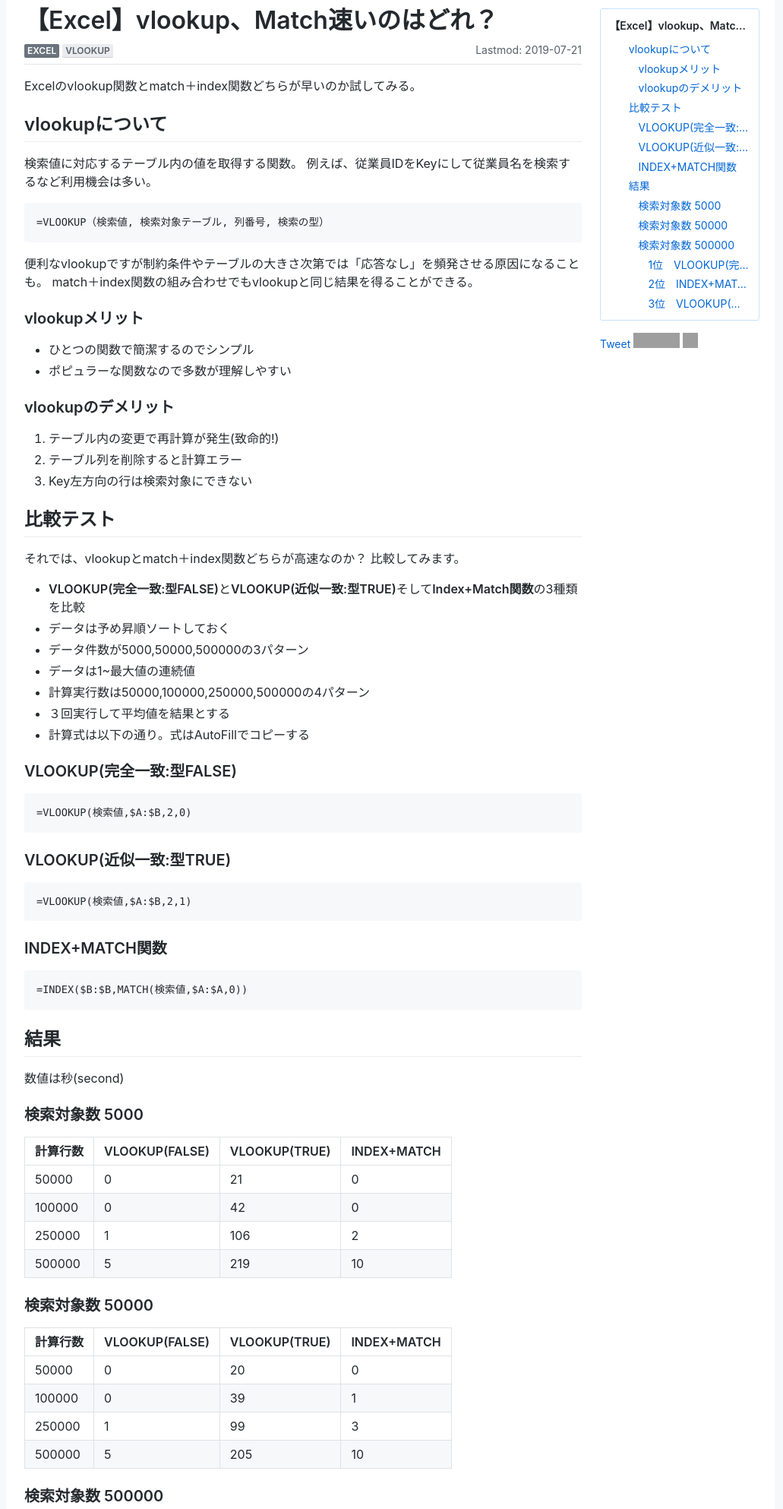
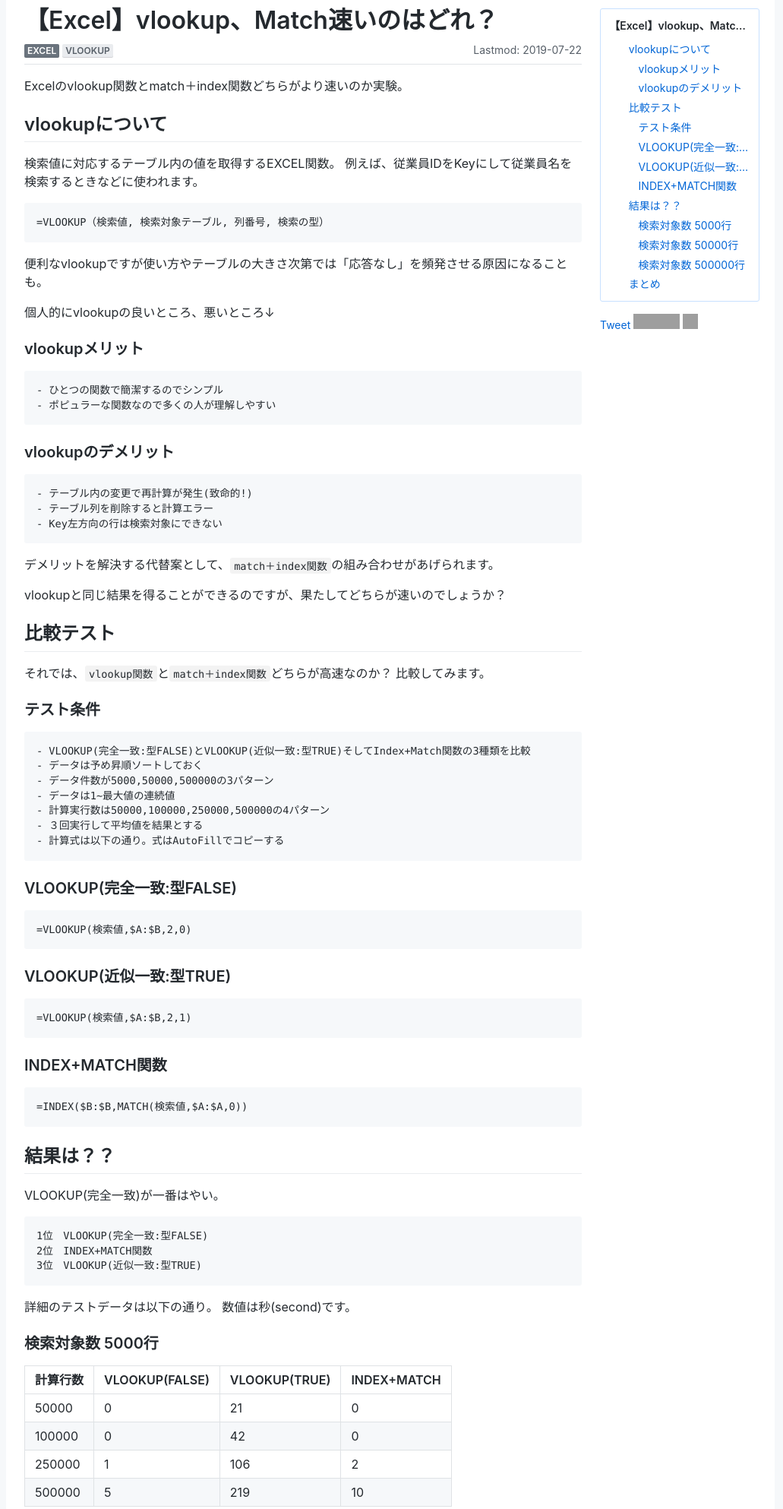
Before and after one commit to YasSuzuki/YasSuzuki.github.io, a plain HTML site: page posts/excelvlookup/index.html in a window 1280 px wide. Shown: the part 50-2036 px from the top of the page at 76% size, without its empty margins (126-1157 px from the left). Drawn offline with nearby package versions, Linux system fonts and the light colour scheme; some packages are replaced by stand-ins of ours; grey boxes are pictures that could not be loaded; a script that the page names is missing.

Commit message:
rebuilding site Mon Jul 22 23:46:36 JST 2019

```diff
--- a/categories/excel/index.xml
+++ b/categories/excel/index.xml
@@ -18,7 +18,7 @@
       <pubDate>Sun, 14 Jul 2019 19:01:15 +0900</pubDate>
 
       <guid>https://yassuzuki.github.io/posts/excelvlookup/</guid>
-      <description>Excelのvlookup関数とmatch＋index関数どちらが早いのか試してみる。 vlookupについて 検索値に対応するテーブル内の値を</description>
+      <description>Excelのvlookup関数とmatch＋index関数どちらがより速いのか実験。 vlookupについて 検索値に対応するテーブル内の値を取</description>
     </item>
 
   </channel>
--- a/index.xml
+++ b/index.xml
@@ -45,7 +45,7 @@
       <pubDate>Sun, 14 Jul 2019 19:01:15 +0900</pubDate>
 
       <guid>https://yassuzuki.github.io/posts/excelvlookup/</guid>
-      <description>Excelのvlookup関数とmatch＋index関数どちらが早いのか試してみる。 vlookupについて 検索値に対応するテーブル内の値を</description>
+      <description>Excelのvlookup関数とmatch＋index関数どちらがより速いのか実験。 vlookupについて 検索値に対応するテーブル内の値を取</description>
     </item>
 
   </channel>
--- a/posts/excelvlookup/index.html
+++ b/posts/excelvlookup/index.html
@@ -24,7 +24,7 @@ if (!doNotTrack) {
     </title>
 
 
-    <meta name="description" property="og:description" content="Excelのvlookup関数とmatch＋index関数どちらが早いのか試してみる。 vlookupについて 検索値に対応するテーブル内の値を|Describe what your web page is about">
+    <meta name="description" property="og:description" content="Excelのvlookup関数とmatch＋index関数どちらがより速いのか実験。 vlookupについて 検索値に対応するテーブル内の値を取|Describe what your web page is about">
 
 
     <meta name="apple-mobile-web-app-title" content="営業と効率化についてのnote">
@@ -40,7 +40,7 @@ if (!doNotTrack) {
     <meta name="twitter:site" content="@your_twitter_id">
     <meta name="twitter:creator" content="@your_twitter_id">
     <meta name="twitter:title" content="【Excel】vlookup、Match速いのはどれ？ | 営業と効率化についてのnote">
-    <meta name="twitter:description" content="Excelのvlookup関数とmatch＋index関数どちらが早いのか試してみる。 vlookupについて 検索値に対応するテーブル内の値を|Describe what your web page is about">
+    <meta name="twitter:description" content="Excelのvlookup関数とmatch＋index関数どちらがより速いのか実験。 vlookupについて 検索値に対応するテーブル内の値を取|Describe what your web page is about">
     <meta name="twitter:image" content="https://yassuzuki.github.io/twitter-card.png">
 
 
@@ -91,9 +91,9 @@ if (!doNotTrack) {
 
 
     <div class="float-md-right">
-      <span title="Lastmod: 2019-07-21. Published at: 2019-07-14.">
+      <span title="Lastmod: 2019-07-22. Published at: 2019-07-14.">
 
-          Lastmod: 2019-07-21
+          Lastmod: 2019-07-22
 
       </span>
     </div>
@@ -105,48 +105,52 @@ if (!doNotTrack) {
   <section class="pb-6 mb-3 border-bottom">
 
 
-<p>Excelのvlookup関数とmatch＋index関数どちらが早いのか試してみる。</p>
+<p>Excelのvlookup関数とmatch＋index関数どちらがより速いのか実験。</p>
 
 <h2 id="vlookupについて">vlookupについて</h2>
 
-<p>検索値に対応するテーブル内の値を取得する関数。
-例えば、従業員IDをKeyにして従業員名を検索するなど利用機会は多い。</p>
+<p>検索値に対応するテーブル内の値を取得するEXCEL関数。
+例えば、従業員IDをKeyにして従業員名を検索するときなどに使われます。</p>
 
 <pre><code>=VLOOKUP（検索値, 検索対象テーブル, 列番号, 検索の型）
 </code></pre>
 
-<p>便利なvlookupですが制約条件やテーブルの大きさ次第では「応答なし」を頻発させる原因になることも。
-match＋index関数の組み合わせでもvlookupと同じ結果を得ることができる。</p>
+<p>便利なvlookupですが使い方やテーブルの大きさ次第では「応答なし」を頻発させる原因になることも。</p>
+
+<p>個人的にvlookupの良いところ、悪いところ↓</p>
 
 <h3 id="vlookupメリット">vlookupメリット</h3>
 
-<ul>
-<li>ひとつの関数で簡潔するのでシンプル</li>
-<li>ポピュラーな関数なので多数が理解しやすい</li>
-</ul>
+<pre><code>- ひとつの関数で簡潔するのでシンプル
+- ポピュラーな関数なので多くの人が理解しやすい
+</code></pre>
 
 <h3 id="vlookupのデメリット">vlookupのデメリット</h3>
 
-<ol>
-<li>テーブル内の変更で再計算が発生(致命的!)</li>
-<li>テーブル列を削除すると計算エラー</li>
-<li>Key左方向の行は検索対象にできない</li>
-</ol>
+<pre><code>- テーブル内の変更で再計算が発生(致命的!)
+- テーブル列を削除すると計算エラー
+- Key左方向の行は検索対象にできない
+</code></pre>
+
+<p>デメリットを解決する代替案として、<code>match＋index関数</code>の組み合わせがあげられます。</p>
+
+<p>vlookupと同じ結果を得ることができるのですが、果たしてどちらが速いのでしょうか？</p>
 
 <h2 id="比較テスト">比較テスト</h2>
 
-<p>それでは、vlookupとmatch＋index関数どちらが高速なのか？
+<p>それでは、<code>vlookup関数</code>と<code>match＋index関数</code>どちらが高速なのか？
 比較してみます。</p>
 
-<ul>
-<li><strong>VLOOKUP(完全一致:型FALSE)</strong>と<strong>VLOOKUP(近似一致:型TRUE)</strong>そして<strong>Index+Match関数</strong>の3種類を比較</li>
-<li>データは予め昇順ソートしておく</li>
-<li>データ件数が5000,50000,500000の3パターン</li>
-<li>データは1~最大値の連続値</li>
-<li>計算実行数は50000,100000,250000,500000の4パターン</li>
-<li>３回実行して平均値を結果とする</li>
-<li>計算式は以下の通り。式はAutoFillでコピーする</li>
-</ul>
+<h3 id="テスト条件">テスト条件</h3>
+
+<pre><code>- VLOOKUP(完全一致:型FALSE)とVLOOKUP(近似一致:型TRUE)そしてIndex+Match関数の3種類を比較
+- データは予め昇順ソートしておく
+- データ件数が5000,50000,500000の3パターン
+- データは1~最大値の連続値
+- 計算実行数は50000,100000,250000,500000の4パターン
+- ３回実行して平均値を結果とする
+- 計算式は以下の通り。式はAutoFillでコピーする
+</code></pre>
 
 <h3 id="vlookup-完全一致-型false">VLOOKUP(完全一致:型FALSE)</h3>
 
@@ -163,11 +167,19 @@ match＋index関数の組み合わせでもvlookupと同じ結果を得ること
 <pre><code>=INDEX($B:$B,MATCH(検索値,$A:$A,0))
 </code></pre>
 
-<h2 id="結果">結果</h2>
+<h2 id="結果は">結果は？？</h2>
 
-<p>数値は秒(second)</p>
+<p>VLOOKUP(完全一致)が一番はやい。</p>
 
-<h3 id="検索対象数-5000">検索対象数 5000</h3>
+<pre><code>1位　VLOOKUP(完全一致:型FALSE)
+2位　INDEX+MATCH関数
+3位　VLOOKUP(近似一致:型TRUE)
+</code></pre>
+
+<p>詳細のテストデータは以下の通り。
+数値は秒(second)です。</p>
+
+<h3 id="検索対象数-5000行">検索対象数 5000行</h3>
 
 <table>
 <thead>
@@ -210,7 +222,7 @@ match＋index関数の組み合わせでもvlookupと同じ結果を得ること
 </tbody>
 </table>
 
-<h3 id="検索対象数-50000">検索対象数 50000</h3>
+<h3 id="検索対象数-50000行">検索対象数 50000行</h3>
 
 <table>
 <thead>
@@ -253,7 +265,7 @@ match＋index関数の組み合わせでもvlookupと同じ結果を得ること
 </tbody>
 </table>
 
-<h3 id="検索対象数-500000">検索対象数 500000</h3>
+<h3 id="検索対象数-500000行">検索対象数 500000行</h3>
 
 <table>
 <thead>
@@ -296,21 +308,17 @@ match＋index関数の組み合わせでもvlookupと同じ結果を得ること
 </tbody>
 </table>
 
-<h4 id="1位-vlookup-完全一致-型false">1位　VLOOKUP(完全一致:型FALSE)</h4>
+<h2 id="まとめ">まとめ</h2>
 
-<h4 id="2位-index-match関数">2位　INDEX+MATCH関数</h4>
+<p><code>VLOOKUP(完全一致)</code>が一番速いという結果ですが、2位の<code>INDEX+MATCH関数</code>も十分速い。<br />
+<code>VLOOKUP(近似一致)</code>はかなり遅く、最も差がついたテストでは<strong>VLOOKUP(完全一致)の80倍</strong>の時間がかかりました。</p>
 
-<h4 id="3位-vlookup-近似一致-型true">3位　VLOOKUP(近似一致:型TRUE)</h4>
+<p>検索対象数の数は計算速度に影響を与えず、VLOOKUP(近似一致)に至っては<strong>検索対象が多いほど速くなる</strong>という不思議な結果。<br />
+納得いかないのでテストデータを変えて試してみたいところです。</p>
 
-<p>VLOOKUP(完全一致)が一番速いという結果ですが、2位のINDEX+MATCH関数も十分速い。</p>
-
-<p>VLOOKUP(近似一致)はかなり遅く、最も差がついたテストでは<strong>VLOOKUP(完全一致)の80倍時間がかかりました</strong>。</p>
-
-<p>検索対象数の数は計算速度に影響を与えず、<strong>VLOOKUP(近似一致)に至っては検索対象が多いほど速くなる</strong>という結果。
-納得しにくい結果なので、次回条件を変えて再度試してみたい。</p>
-
-<p>ちなみに私はINDEX+MATCH関数をつかっています。
-関数入力した列をコピーするのが楽だと言う理由が一番大きいです。</p>
+<p>ちなみに私は<code>INDEX+MATCH関数</code>をつかっています。<br />
+関数入力した列をコピーするのが楽だと言う理由が一番大きいです。<br />
+（VLOOKUPだと列番号を手で直したり、columns関数を使ったり工夫が必要で面倒）</p>
 
   </section>
 
@@ -340,21 +348,18 @@ match＋index関数の組み合わせでもvlookupと同じ結果を得ること
 </ul></li>
 <li><a href="#比較テスト">比較テスト</a>
 <ul>
+<li><a href="#テスト条件">テスト条件</a></li>
 <li><a href="#vlookup-完全一致-型false">VLOOKUP(完全一致:型FALSE)</a></li>
 <li><a href="#vlookup-近似一致-型true">VLOOKUP(近似一致:型TRUE)</a></li>
 <li><a href="#index-match関数">INDEX+MATCH関数</a></li>
 </ul></li>
-<li><a href="#結果">結果</a>
+<li><a href="#結果は">結果は？？</a>
 <ul>
-<li><a href="#検索対象数-5000">検索対象数 5000</a></li>
-<li><a href="#検索対象数-50000">検索対象数 50000</a></li>
-<li><a href="#検索対象数-500000">検索対象数 500000</a>
-<ul>
-<li><a href="#1位-vlookup-完全一致-型false">1位　VLOOKUP(完全一致:型FALSE)</a></li>
-<li><a href="#2位-index-match関数">2位　INDEX+MATCH関数</a></li>
-<li><a href="#3位-vlookup-近似一致-型true">3位　VLOOKUP(近似一致:型TRUE)</a></li>
+<li><a href="#検索対象数-5000行">検索対象数 5000行</a></li>
+<li><a href="#検索対象数-50000行">検索対象数 50000行</a></li>
+<li><a href="#検索対象数-500000行">検索対象数 500000行</a></li>
 </ul></li>
-</ul></li>
+<li><a href="#まとめ">まとめ</a></li>
 </ul></li>
 </ul>
 </nav>
--- a/posts/index.xml
+++ b/posts/index.xml
@@ -45,7 +45,7 @@
       <pubDate>Sun, 14 Jul 2019 19:01:15 +0900</pubDate>
 
       <guid>https://yassuzuki.github.io/posts/excelvlookup/</guid>
-      <description>Excelのvlookup関数とmatch＋index関数どちらが早いのか試してみる。 vlookupについて 検索値に対応するテーブル内の値を</description>
+      <description>Excelのvlookup関数とmatch＋index関数どちらがより速いのか実験。 vlookupについて 検索値に対応するテーブル内の値を取</description>
     </item>
 
   </channel>
--- a/sitemap.xml
+++ b/sitemap.xml
@@ -19,7 +19,7 @@
 
   <url>
     <loc>https://yassuzuki.github.io/posts/excelvlookup/</loc>
-    <lastmod>2019-07-21T21:52:22+09:00</lastmod>
+    <lastmod>2019-07-22T23:43:53+09:00</lastmod>
   </url>
 
   <url>
@@ -29,7 +29,7 @@
 
   <url>
     <loc>https://yassuzuki.github.io/categories/excel/</loc>
-    <lastmod>2019-07-21T21:52:22+09:00</lastmod>
+    <lastmod>2019-07-22T23:43:53+09:00</lastmod>
     <priority>0</priority>
   </url>
 
@@ -46,7 +46,7 @@
 
   <url>
     <loc>https://yassuzuki.github.io/tags/vlookup/</loc>
-    <lastmod>2019-07-21T21:52:22+09:00</lastmod>
+    <lastmod>2019-07-22T23:43:53+09:00</lastmod>
     <priority>0</priority>
   </url>
 
--- a/tags/vlookup/index.xml
+++ b/tags/vlookup/index.xml
@@ -18,7 +18,7 @@
       <pubDate>Sun, 14 Jul 2019 19:01:15 +0900</pubDate>
 
       <guid>https://yassuzuki.github.io/posts/excelvlookup/</guid>
-      <description>Excelのvlookup関数とmatch＋index関数どちらが早いのか試してみる。 vlookupについて 検索値に対応するテーブル内の値を</description>
+      <description>Excelのvlookup関数とmatch＋index関数どちらがより速いのか実験。 vlookupについて 検索値に対応するテーブル内の値を取</description>
     </item>
 
   </channel>
```
Also changed, not shown: categories/excel/index.html (+1 -1 lines), index.html (+1 -1 lines), posts/index.html (+1 -1 lines), tags/vlookup/index.html (+1 -1 lines).
